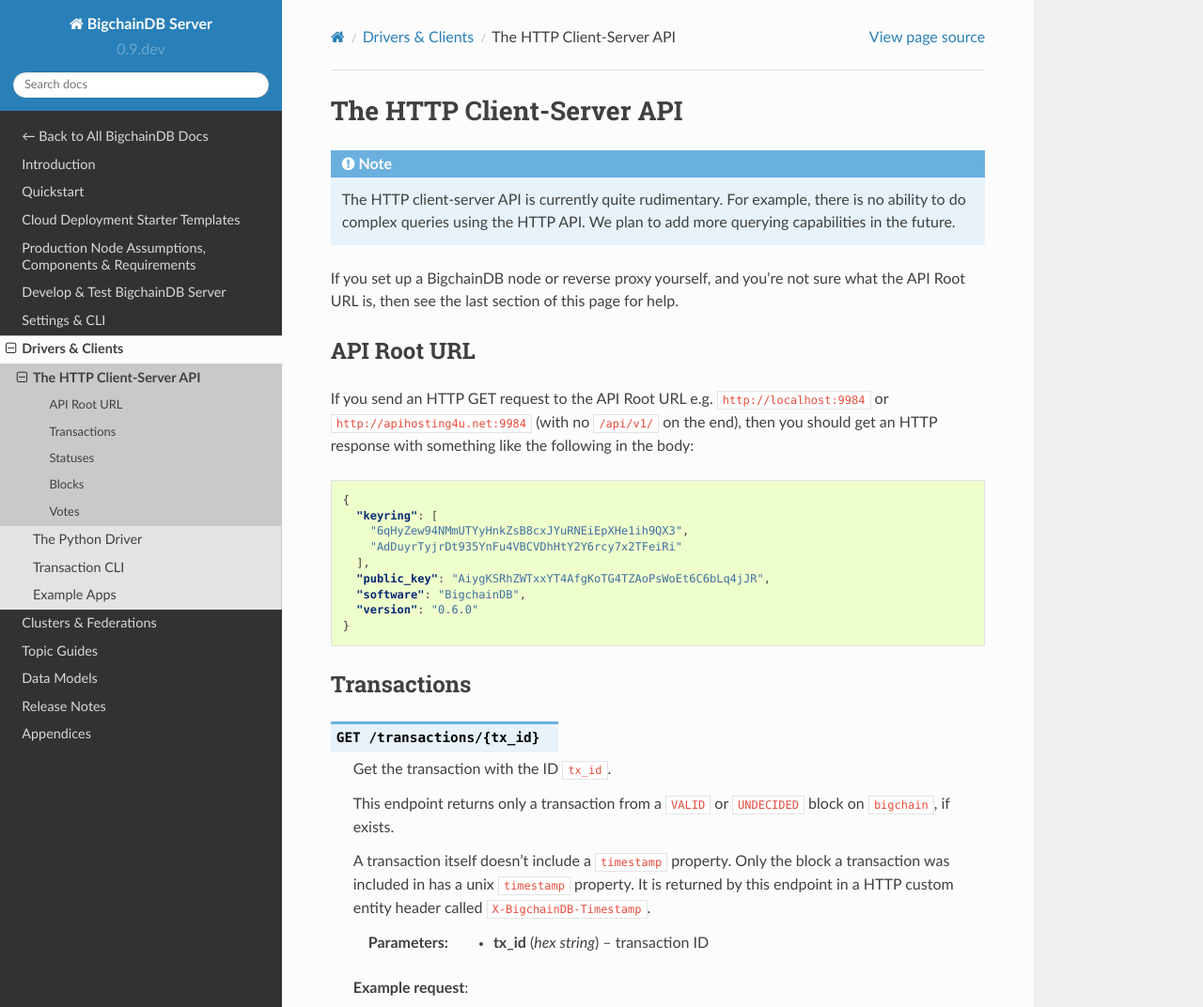
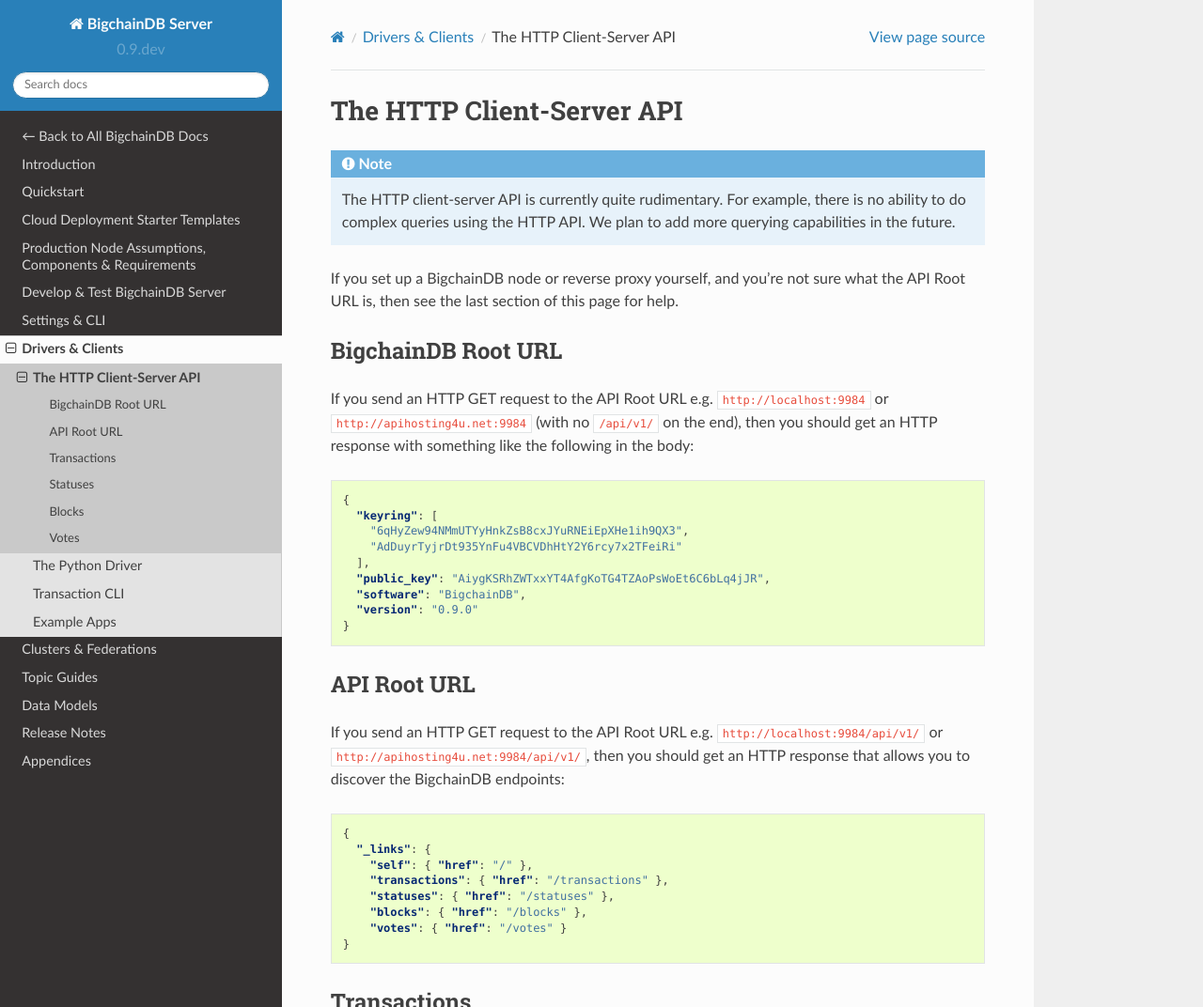
Before and after one commit to bigchaindb/bigchaindb, a Sphinx documentation site: the page built from docs/server/source/drivers-clients/http-client-server-api.rst, in a window 1280 px wide and 1400 px high, cut to the strip 0-1072 px from the top of the window. Shown: the whole strip at 94% size. Built offline with Sphinx 7.4.7 and the Read the Docs theme 2.0.0, drawn with Linux system fonts in a browser that asks for light colours; pages that are not in the unit, such as notebooks, are missing from menus.

Commit message:
API root URL vs BigchainDB root URL

```diff
--- a/docs/server/source/drivers-clients/http-client-server-api.rst
+++ b/docs/server/source/drivers-clients/http-client-server-api.rst
@@ -12,8 +12,8 @@
 then see the last section of this page for help.
 
 
-API Root URL
-------------
+BigchainDB Root URL
+-------------------
 
 If you send an HTTP GET request to the API Root URL
 e.g. ``http://localhost:9984``
@@ -31,7 +31,28 @@
       ],
       "public_key": "AiygKSRhZWTxxYT4AfgKoTG4TZAoPsWoEt6C6bLq4jJR",
       "software": "BigchainDB",
-      "version": "0.6.0"
+      "version": "0.9.0"
+    }
+
+
+API Root URL
+-------------------
+
+If you send an HTTP GET request to the API Root URL
+e.g. ``http://localhost:9984/api/v1/``
+or ``http://apihosting4u.net:9984/api/v1/``,
+then you should get an HTTP response
+that allows you to discover the BigchainDB endpoints:
+
+.. code-block:: json
+
+    {
+      "_links": {
+        "self": { "href": "/" },
+        "transactions": { "href": "/transactions" },
+        "statuses": { "href": "/statuses" },
+        "blocks": { "href": "/blocks" },
+        "votes": { "href": "/votes" }
     }
 
 Transactions
```
